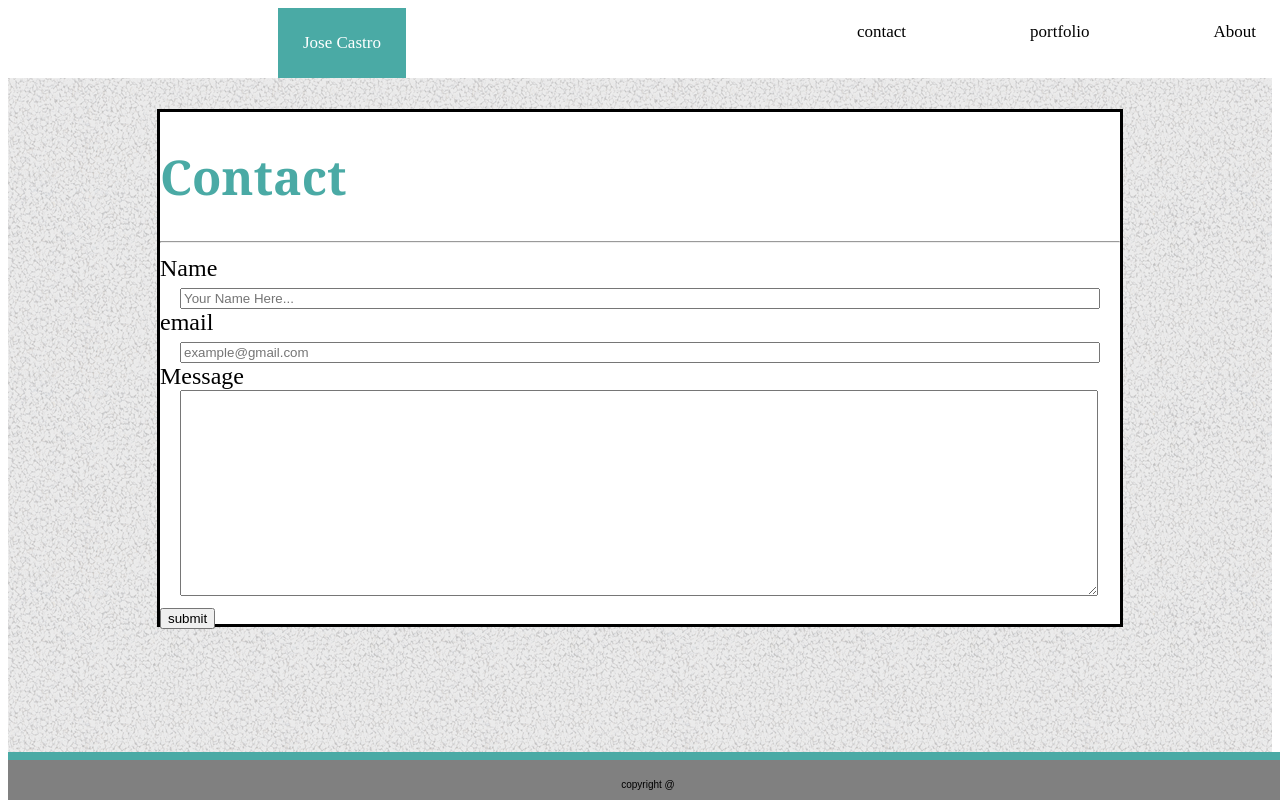
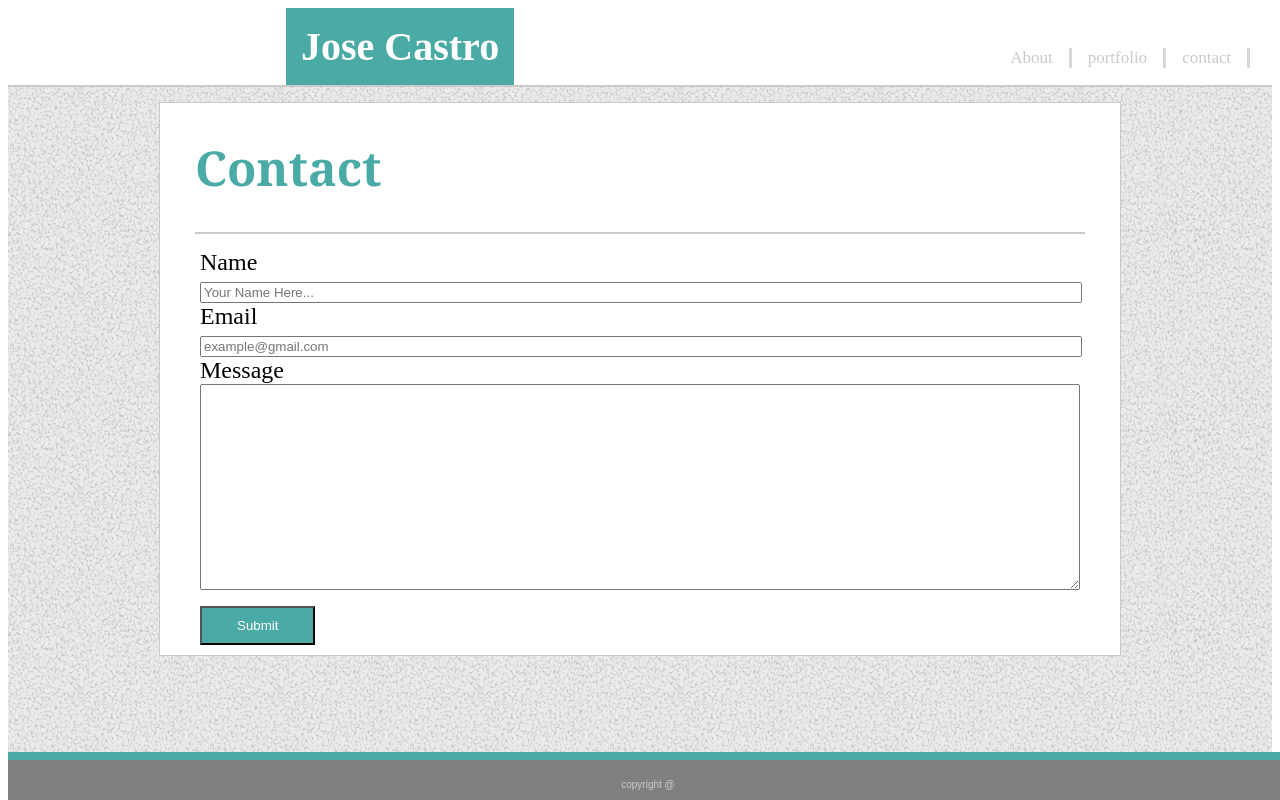
Before and after one commit to jacastro023/My-first-portfolio, a plain HTML site: page contact.html in a window 1280 px wide. Drawn offline with Linux system fonts and the light colour scheme.

Commit message:
added a picture and also changed colors of boders

```diff
--- a/assets/css/style.css
+++ b/assets/css/style.css
@@ -7,26 +7,47 @@
 /* trying to set up style for the ancor tags */
 .topnav a {
     float: left;
-    color: black;
     text-align: center;
     padding: 14px 16px;
     text-decoration: none;
     font-size: 17px;
-    margin: 0 0 0 92px;
   }
+  /* making my name bigger and bolder */
   #name{
-      padding: 25px;
-      margin-left: 270px;
+      font-weight: 900;
+      color: white;
+      padding: 15px;
+      margin-left: 278px;
+      font-size: 40px;
 
   }
+  /* setting color and size of the portfolio tag */
   #portfolio{
-      float: right;
+      padding-top: 0;
+      padding-bottom: 0;
+      color: #cacaca;
+      border-right-style: solid;
+      border-right-color:	#d8d8d8;
+      margin-top: 40px;
   }
+  /* trying to set the position of other links in the navbar */
   #about{
-      float: right;
+      padding-top: 0;
+      padding-bottom: 0;
+      color: #cacaca;
+      margin-left: 480px;
+      border-right-style: solid;
+      border-right-color:	#d8d8d8;
+      margin-top: 40px;
   }
+  /* setting the size and color of the contact */
   #contact{
-      float: right;
+      padding-top: 0;
+      padding-bottom: 0;
+      color: #cacaca;
+      border-right-style: solid;
+      border-right-color:	#d8d8d8;
+      margin-top: 40px;
   }
   /* setting the color for the name */
   .topnav a.active {
@@ -41,15 +62,20 @@
   /* placing the image of the left side of the container */
   img{
       float: left;
+      width: 200px;
+      height: 200px;
+      margin-left: 15px;
   }
   /* trying to set the dimensions of the container */
   .container{
       align-content:center;
       width: 960px;
-      height: 512px;
+      height: 100%;
       margin: 0 auto;
       border: black;
+      border-width: 1px;
       border-style: solid;
+      border-color: #cacaca;
       font-size: 24px;
       background: white;
   }
@@ -69,6 +95,7 @@
       font-size: 10px;
       bottom: 0;
       text-align: center;
+      color: #cacaca;
   }
   /* tried adding the background texture */
   .back{
@@ -84,6 +111,7 @@
 h1{
     font-family: 'Georgia', Times, 'Times New Roman', serif;
     color: #4aaaa5;
+    margin-left: 15px;
 }
 /* setting up the font-family for any other text */
 p{
@@ -93,6 +121,10 @@ p{
 .break{
     height: 15px;
     border: 0;
+    margin: 0;
+    border-top: 2px;
+    border-top-color: #cacaca;
+    border-top-style: solid;
 }
 /* created a space before the footer */
 .break2{
@@ -115,3 +147,29 @@ p{
     width: 95%;
     margin-left: 20px;
 }
+/* set the position of submit button */
+.button{
+    background-color: #4aaaa5;
+    color: white;
+    margin-left: 20px;
+    padding: 10px 35px;
+    margin-top: 10px;
+    margin-bottom: 10px;
+}
+/* adjusting the position of the form */
+.form{
+    margin-left: 20px;
+    margin-right: 20px;
+}
+/* creating a space and a diving line */
+.break3{
+    border: 0;
+    margin: 15px;
+    border-top: 2px;
+    border-top-style: solid;
+    border-top-color: #cacaca;
+}
+/* adjusting the positoon of the tags to be equal to the boxes of the form */
+label{
+    margin-left: 20px;
+}
--- a/contact.html
+++ b/contact.html
@@ -23,9 +23,10 @@
     <hr class="break">
     <!-- placed a container around the info -->
     <div class="container">
+      <div class="form">
         <h1>Contact</h1>
         <!-- created a break -->
-      <hr>
+        <hr class="break3">
         <!-- made a form to input contact info -->
         <form>
           <label for="name">Name
@@ -33,7 +34,7 @@
           <br>
           <input type="text" id="name1" placeholder="Your Name Here...">
           <br>
-        <label for="email">email
+          <label for="email">Email
           </label>
           <br>
           <input type="text" id="email" placeholder="example@gmail.com">
@@ -45,8 +46,9 @@
           <textarea id="message" placeholder="Additional info here....">
 
               </textarea>
-        <input type="submit" value="submit">
+          <input class="button" type="Submit" value="Submit">
         </form>
+      </div>
     </div>
     <hr class="break2">
   </div>
```
Also changed, not shown: index.html (+15 -6 lines), portfolio.html (+5 -2 lines), assets/images/me.jpg (added). Lines whose indentation alone changed are shown as unchanged.
